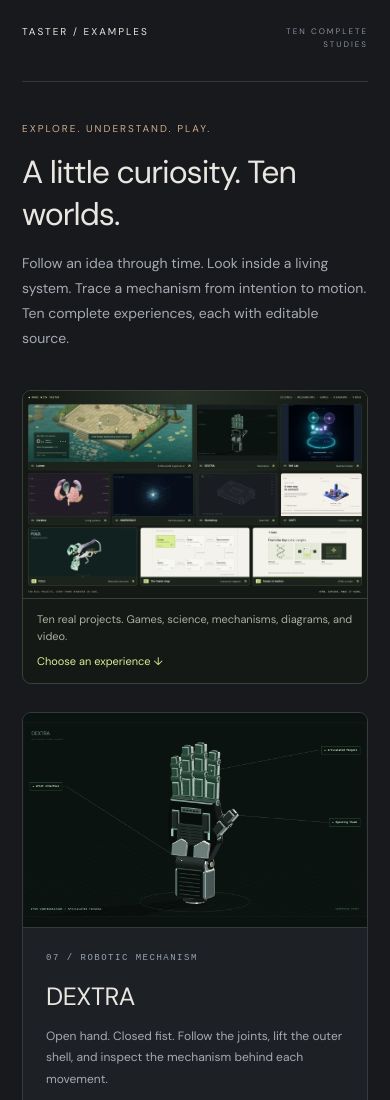
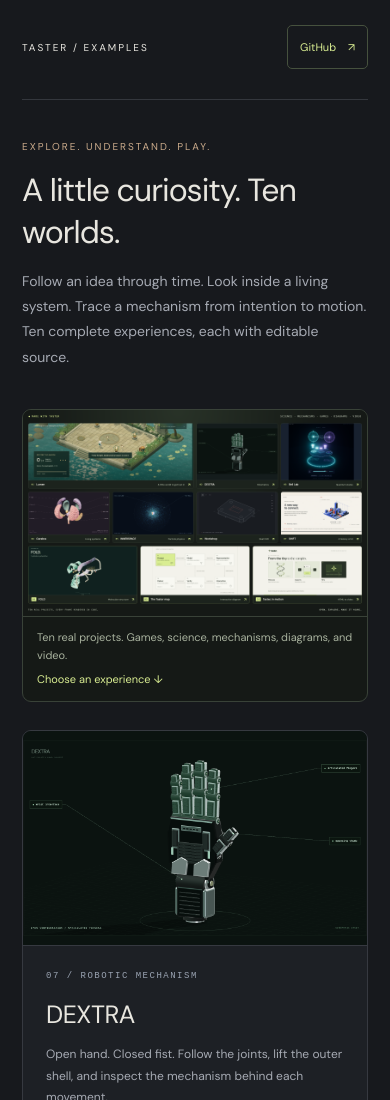
Before and after one commit to josoroma/taster, a website: page examples/index.html in a window 390 px wide. Shown: the top 1100 px of the page. Drawn offline with Linux system fonts and the light colour scheme.

Commit message:
Add a GitHub repository link to the examples header

```diff
--- a/examples/index.html
+++ b/examples/index.html
@@ -14,7 +14,10 @@
     body{margin:0}
     main{max-width:1250px;margin:auto;padding:35px 38px 60px}
     header{display:flex;justify-content:space-between;align-items:center;gap:20px;padding:0 0 30px;border-bottom:1px solid #34373d;font-size:12px;letter-spacing:3px}
-    header span:last-child{color:#8b929d;font-size:10px;letter-spacing:2px}
+    .header-actions{display:flex;align-items:center;gap:24px}
+    .edition{color:#8b929d;font-size:10px;letter-spacing:2px}
+    .repo-link{display:inline-flex;align-items:center;justify-content:space-between;gap:16px;min-height:44px;padding:10px 14px;border:1px solid #46513e;border-radius:5px;color:#d9ed92;font-size:12px;letter-spacing:0;text-decoration:none;white-space:nowrap}
+    .repo-link:hover{background:#293127;border-color:#adbc99}
     .intro{padding:70px 0 45px}
     .eyebrow{font-size:10px;letter-spacing:2px;color:#ccac8c}
     h1{font-size:clamp(32px,4.3vw,57px);font-weight:400;letter-spacing:-2px;margin:16px 0}
@@ -53,8 +56,9 @@
     }
     @media(max-width:700px){
       main{padding:25px 22px 40px}
-      header{align-items:flex-start;font-size:10px;letter-spacing:2px}
-      header span:last-child{font-size:8px;text-align:right;max-width:90px;line-height:1.6}
+      header{font-size:10px;letter-spacing:2px;gap:12px}
+      .edition{display:none}
+      .repo-link{font-size:11px;padding:10px 12px;gap:12px}
       .intro{padding:40px 0 25px}
       h1{letter-spacing:-1px}
       .grid{grid-template-columns:1fr;gap:24px}
@@ -71,7 +75,7 @@
 </head>
 <body>
 <main id="examples">
-  <header><span>TASTER / EXAMPLES</span><span>TEN COMPLETE STUDIES</span></header>
+  <header><span>TASTER / EXAMPLES</span><div class="header-actions"><span class="edition">TEN COMPLETE STUDIES</span><a class="repo-link" href="https://github.com/josoroma/taster" aria-label="Taster repository on GitHub">GitHub <span aria-hidden="true">↗</span></a></div></header>
   <section class="intro"><div class="eyebrow">EXPLORE. UNDERSTAND. PLAY.</div><h1>A little curiosity. Ten worlds.</h1><p>Follow an idea through time. Look inside a living system. Trace a mechanism from intention to motion. Ten complete experiences, each with editable source.</p></section>
   <figure class="collection-collage">
     <img src="../assets/showcase/taster-collage.png" width="1600" height="960" fetchpriority="high" alt="All ten Taster examples: Lumen, DEXTRA, Bell Lab, Cerebra, INNERSPACE, Workshop, SHIFT, FOLD, The Taster map, and Taster, in motion.">
```
